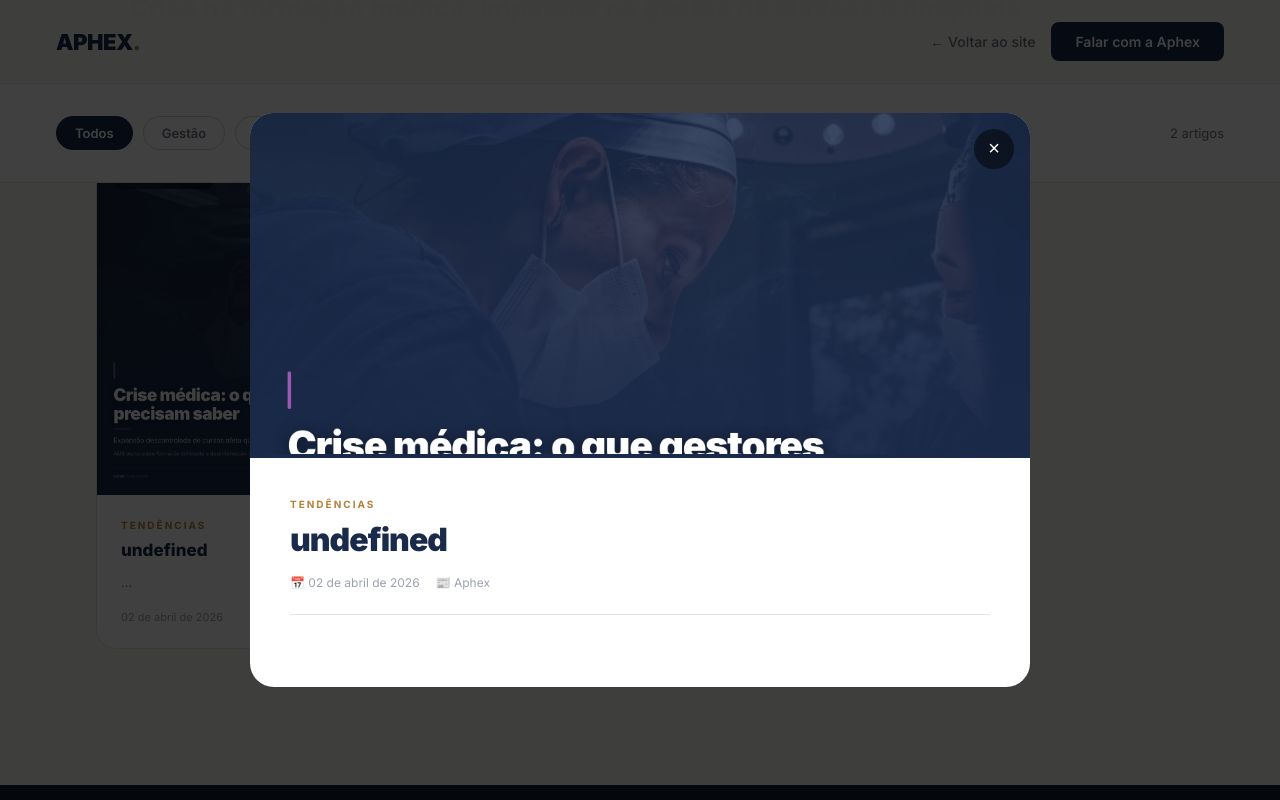
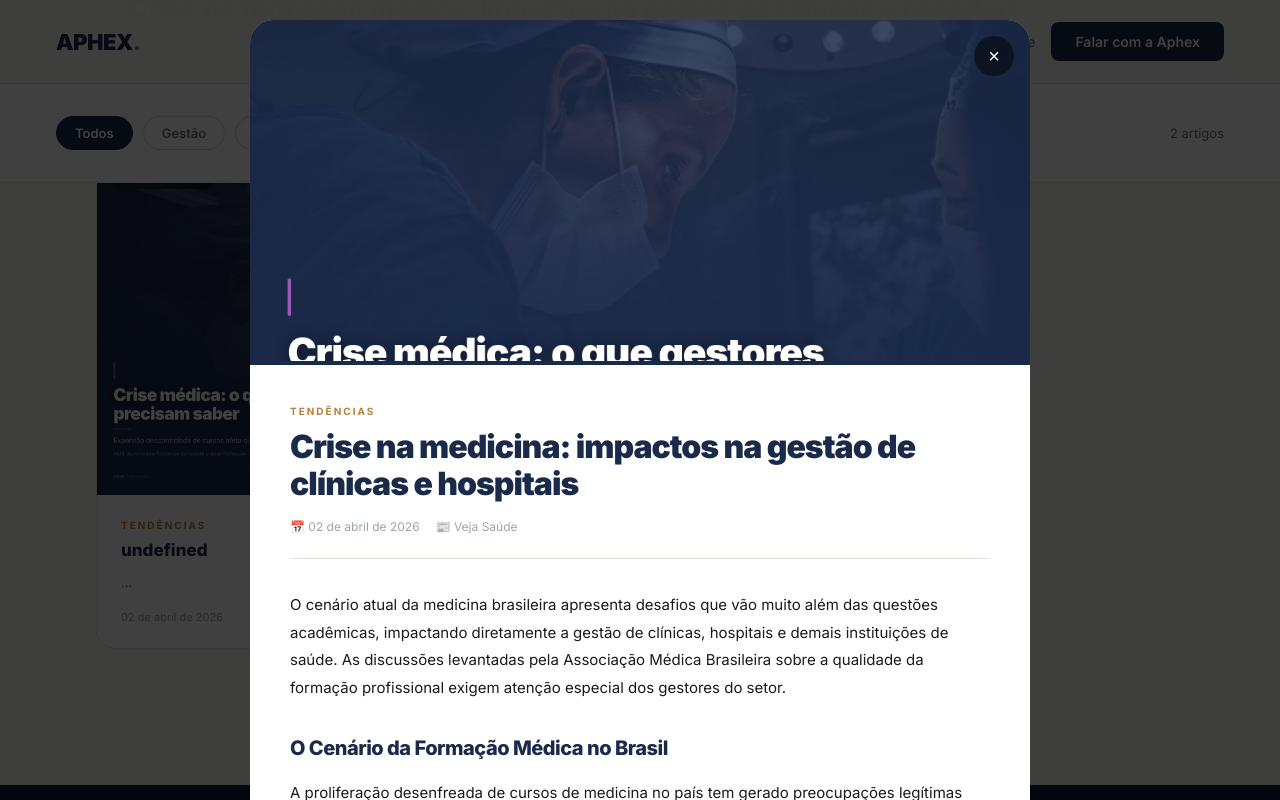
Before and after one commit to Aphex-consultoria/aphex-site, a website: page blog.html in a window 1280 px wide. Both pictures are taken after a click on the link 268 px from the left and 1456 px from the top of the page. Shown: the part 1056-1856 px from the top of the page. Drawn offline with Linux system fonts and the light colour scheme.

Commit message:
Add files via upload

```diff
--- a/blog.html
+++ b/blog.html
@@ -283,35 +283,59 @@ function stripHtml(html) {
   return html.replace(/<[^>]*>/g, '').substring(0, 200) + '...';
 }
 
-function abrirPost(id) {
+async function abrirPost(id) {
   const post = todosPosts.find(p => p.id === id);
   if (!post) return;
-  const tema = TEMAS[post.tema] || TEMAS.gestao;
-  const data = post.publicadoEm
-    ? new Date(post.publicadoEm).toLocaleDateString('pt-BR', { day: '2-digit', month: 'long', year: 'numeric' })
+
+  // Mostra modal com loading enquanto busca artigo completo
+  document.getElementById('modalArtigo').innerHTML = `
+    <div style="padding:80px;text-align:center;color:#888">
+      <div style="font-size:32px;margin-bottom:16px">⏳</div>
+      <div>Carregando artigo...</div>
+    </div>
+  `;
+  document.getElementById('modalOverlay').classList.add('aberto');
+  document.body.style.overflow = 'hidden';
+
+  // Busca o JSON completo do post no GitHub
+  let postCompleto = post;
+  if (post.slug) {
+    try {
+      const url = `https://raw.githubusercontent.com/Aphex-consultoria/aphex-site/main/blog/posts/${post.slug}.json`;
+      const res = await fetch(url);
+      if (res.ok) {
+        postCompleto = await res.json();
+      }
+    } catch (err) {
+      console.warn('Erro ao buscar post completo:', err);
+    }
+  }
+
+  const tema = TEMAS[postCompleto.tema] || TEMAS.gestao;
+  const data = postCompleto.publicadoEm
+    ? new Date(postCompleto.publicadoEm).toLocaleDateString('pt-BR', { day: '2-digit', month: 'long', year: 'numeric' })
     : '';
-  const imgSrc = post.imagem || post.imagemPath;
+  const imgSrc = postCompleto.imagem || post.imagem;
+  const fonte = postCompleto.fonte || {};
 
   document.getElementById('modalArtigo').innerHTML = `
     <div class="modal-artigo-img">
       ${imgSrc
-        ? `<img src="${imgSrc}" alt="${post.titulo_blog}">`
+        ? `<img src="${imgSrc}" alt="${postCompleto.titulo}">`
         : `<div class="modal-artigo-img-placeholder">${tema.icon}</div>`}
       <button class="modal-fechar" onclick="fecharModal()">×</button>
     </div>
     <div class="modal-artigo-body">
       <div class="modal-tema">${tema.label}</div>
-      <h1 class="modal-titulo">${post.titulo_blog || post.titulo_card}</h1>
+      <h1 class="modal-titulo">${postCompleto.titulo || post.titulo_blog || ''}</h1>
       <div class="modal-meta">
         <span>📅 ${data}</span>
-        <span>📰 ${post.fonte_nome || 'Aphex'}</span>
+        <span>📰 ${fonte.nome || 'Aphex'}</span>
       </div>
-      <div class="modal-conteudo">${post.artigo_blog || ''}</div>
-      ${post.fonte_link ? `<div class="modal-fonte">Fonte original: <a href="${post.fonte_link}" target="_blank">${post.fonte_nome}</a></div>` : ''}
+      <div class="modal-conteudo">${postCompleto.conteudo || postCompleto.artigo_blog || '<p>Conteúdo não disponível.</p>'}</div>
+      ${fonte.link ? `<div class="modal-fonte">Fonte original: <a href="${fonte.link}" target="_blank">${fonte.nome}</a></div>` : ''}
     </div>
   `;
-  document.getElementById('modalOverlay').classList.add('aberto');
-  document.body.style.overflow = 'hidden';
 }
 
 function fecharModal(e) {
```
